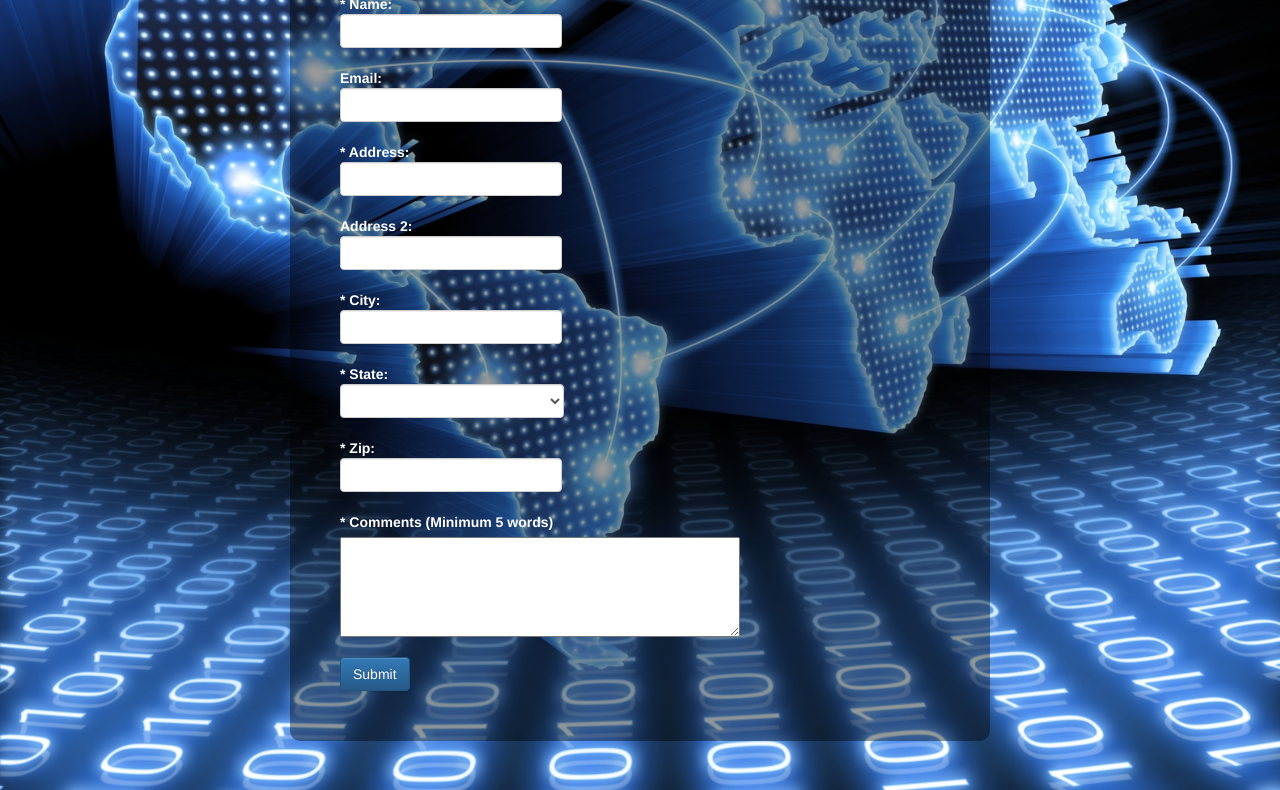
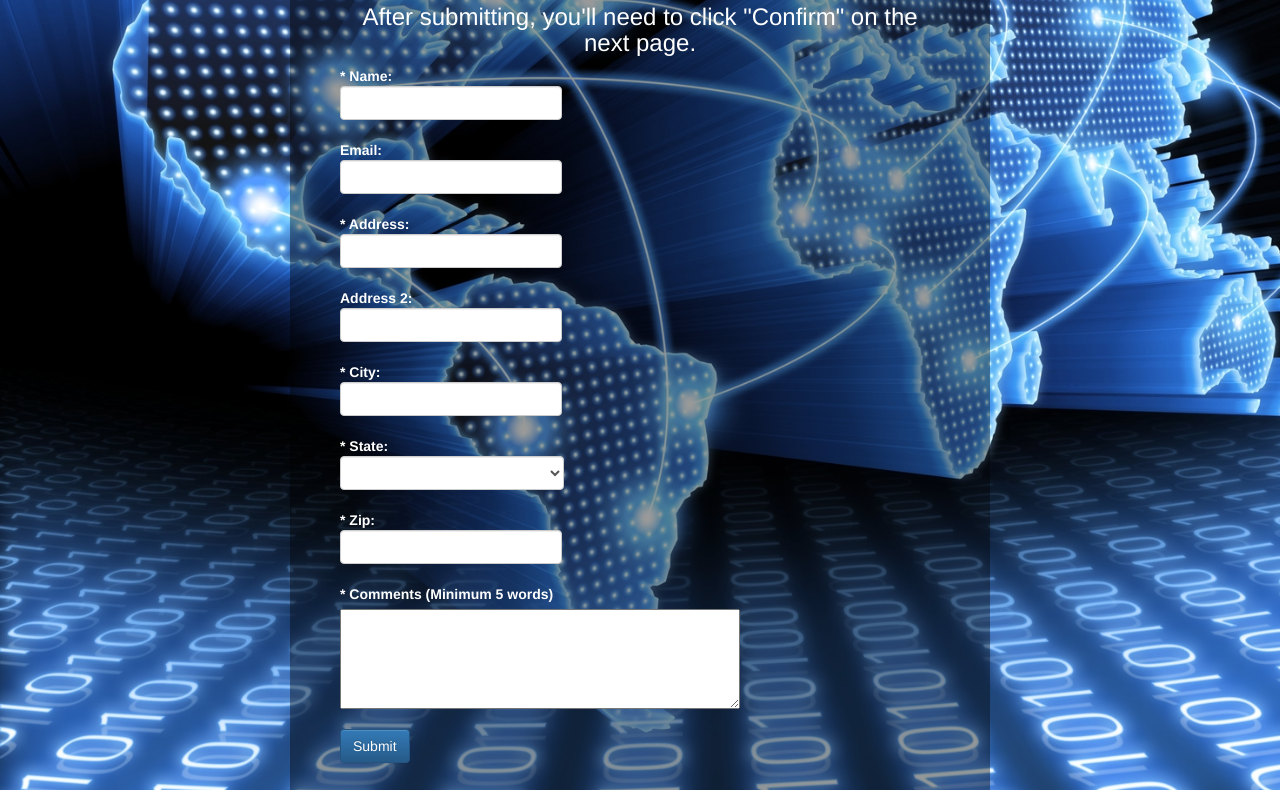
Before and after one commit to tomzilla/fcc-fuckery, a plain HTML site: page index.html in a window 1280 px wide. Shown: the part 176-966 px from the top of the page. Drawn offline with nearby package versions, Linux system fonts and the light colour scheme.

Commit message:
Update index.html

```diff
--- a/index.html
+++ b/index.html
@@ -16,7 +16,7 @@
         background-size:cover;
       }
 
-      h1 {
+      h1,h3{
         text-align:center;
       }
       form {
@@ -37,6 +37,7 @@
   <body>
     <form action="http://apps.fcc.gov/ecfs/upload/process" method="post" enctype="multipart/form-data" id="process">
     <h1>STOP FCC-FUCKERY</h1>
+    <h3>After submitting, you'll need to click "Confirm" on the next page.</h3>
       <input type="hidden" value="14-28"/>
       <div class="form-group">
         <label>* Name:<input class="form-control" name="applicant"/></label>
```
